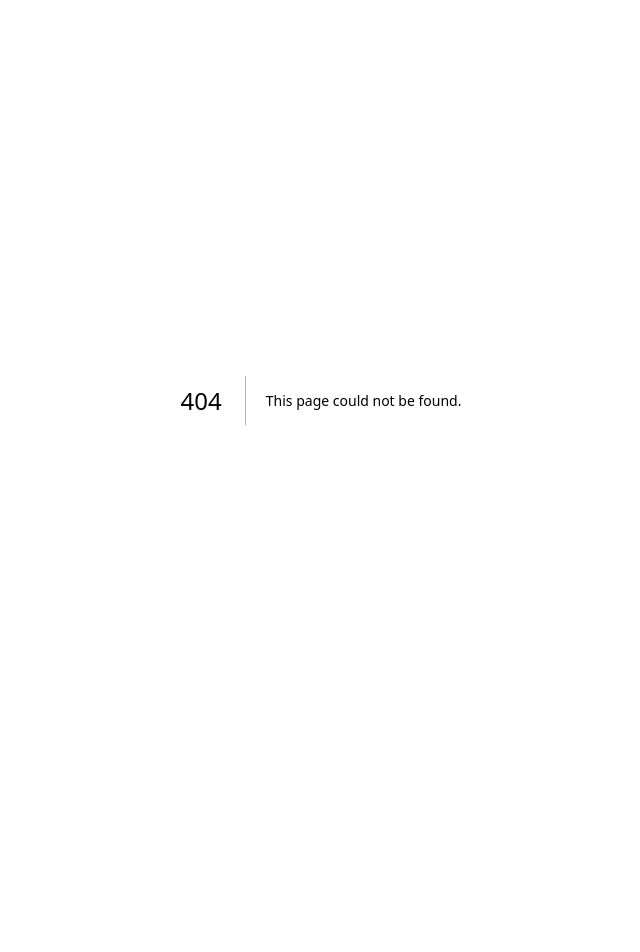
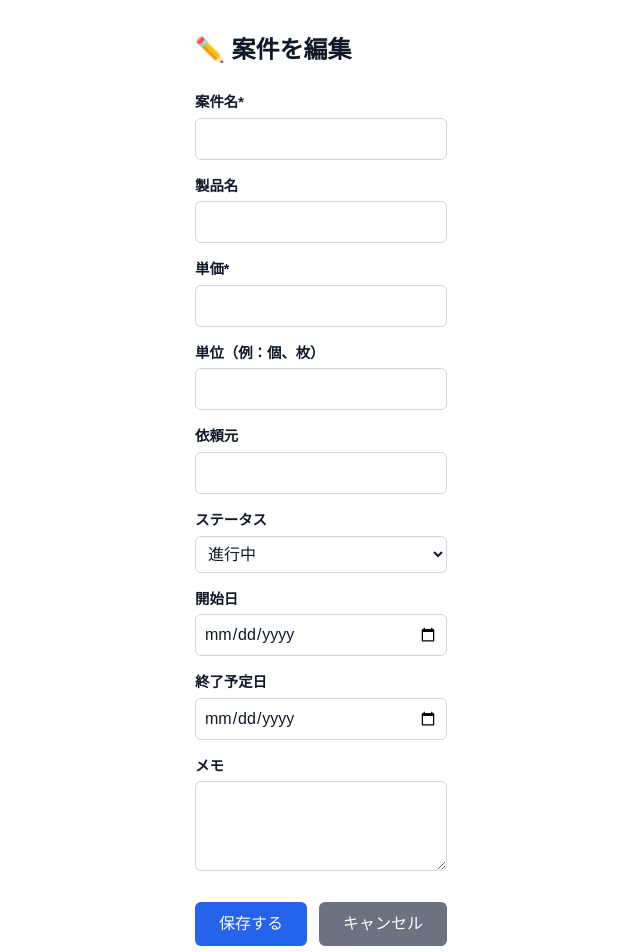
Before and after one commit to ryu07240724/naishoku-system, a Next.js app: page /projects/1/edit in a window 1280 px wide. Before the commit this address had no page. Shown: the top 952 px of the page, without its empty margins (319-959 px from the left). Before the commit the page ends 800 px from the top, so only its background shows below. Built offline with nearby package versions, Linux system fonts and the light colour scheme; no server answers; the database is empty.

Commit message:
案件編集画面作成

```diff
--- /dev/null
+++ b/app/projects/[id]/edit/page.tsx
@@ -0,0 +1,209 @@
+'use client'
+
+import { useEffect, useState } from 'react'
+import { useRouter, useParams } from 'next/navigation'
+import { supabase } from '@/utils/supabase'
+
+export default function EditProjectPage() {
+  const router = useRouter()
+  const { id } = useParams()
+  const [form, setForm] = useState({
+    name: '',
+    product_name: '',
+    unit_price: '',
+    unit: '',
+    client_name: '',
+    status: 'active',
+    start_date: '',
+    end_date: '',
+    note: '',
+  })
+  const [loading, setLoading] = useState(true)
+  const [saving, setSaving] = useState(false)
+  const [error, setError] = useState('')
+
+  useEffect(() => {
+    const fetchProject = async () => {
+      const { data, error } = await supabase
+        .from('projects')
+        .select('*')
+        .eq('id', id)
+        .single()
+      if (error || !data) { setLoading(false); return }
+      setForm({
+        name: data.name ?? '',
+        product_name: data.product_name ?? '',
+        unit_price: String(data.unit_price ?? ''),
+        unit: data.unit ?? '',
+        client_name: data.client_name ?? '',
+        status: data.status ?? 'active',
+        start_date: data.start_date ?? '',
+        end_date: data.end_date ?? '',
+        note: data.note ?? '',
+      })
+      setLoading(false)
+    }
+    fetchProject()
+  }, [id])
+
+  const handleChange = (e: React.ChangeEvent<HTMLInputElement | HTMLSelectElement | HTMLTextAreaElement>) => {
+    const { name, value } = e.target
+    setForm({ ...form, [name]: value })
+  }
+
+  const handleSubmit = async () => {
+    if (!form.name || !form.unit_price) {
+      setError('案件名・単価は必須です')
+      return
+    }
+    setSaving(true)
+    const { error } = await supabase
+      .from('projects')
+      .update({
+        name: form.name,
+        product_name: form.product_name,
+        unit_price: Number(form.unit_price),
+        unit: form.unit,
+        client_name: form.client_name,
+        status: form.status,
+        start_date: form.start_date || null,
+        end_date: form.end_date || null,
+        note: form.note,
+      })
+      .eq('id', id)
+    if (error) {
+      setError('更新に失敗しました: ' + error.message)
+      setSaving(false)
+      return
+    }
+    router.push(`/projects/${id}`)
+  }
+
+  if (loading) return <p style={{ padding: '2rem' }}>読み込み中...</p>
+
+  return (
+    <div style={{ padding: '2rem', fontFamily: 'sans-serif', maxWidth: '600px', margin: '0 auto', backgroundColor: 'white', minHeight: '100vh', color: '#111827' }}>
+      <h1 style={{ fontSize: '1.5rem', fontWeight: 'bold', marginBottom: '1.5rem' }}>✏️ 案件を編集</h1>
+
+      {error && <p style={{ color: 'red', marginBottom: '1rem' }}>{error}</p>}
+
+      <div style={{ marginBottom: '1rem' }}>
+        <label style={{ display: 'block', marginBottom: '0.25rem', fontWeight: 'bold', fontSize: '0.9rem' }}>案件名*</label>
+        <input
+          type="text"
+          name="name"
+          value={form.name}
+          onChange={handleChange}
+          style={{ width: '100%', padding: '0.5rem', border: '1px solid #d1d5db', borderRadius: '6px', fontSize: '1rem', color: '#111827' }}
+        />
+      </div>
+
+      <div style={{ marginBottom: '1rem' }}>
+        <label style={{ display: 'block', marginBottom: '0.25rem', fontWeight: 'bold', fontSize: '0.9rem' }}>製品名</label>
+        <input
+          type="text"
+          name="product_name"
+          value={form.product_name}
+          onChange={handleChange}
+          style={{ width: '100%', padding: '0.5rem', border: '1px solid #d1d5db', borderRadius: '6px', fontSize: '1rem', color: '#111827' }}
+        />
+      </div>
+
+      <div style={{ marginBottom: '1rem' }}>
+        <label style={{ display: 'block', marginBottom: '0.25rem', fontWeight: 'bold', fontSize: '0.9rem' }}>単価*</label>
+        <input
+          type="number"
+          name="unit_price"
+          value={form.unit_price}
+          onChange={handleChange}
+          style={{ width: '100%', padding: '0.5rem', border: '1px solid #d1d5db', borderRadius: '6px', fontSize: '1rem', color: '#111827' }}
+        />
+      </div>
+
+      <div style={{ marginBottom: '1rem' }}>
+        <label style={{ display: 'block', marginBottom: '0.25rem', fontWeight: 'bold', fontSize: '0.9rem' }}>単位（例：個、枚）</label>
+        <input
+          type="text"
+          name="unit"
+          value={form.unit}
+          onChange={handleChange}
+          style={{ width: '100%', padding: '0.5rem', border: '1px solid #d1d5db', borderRadius: '6px', fontSize: '1rem', color: '#111827' }}
+        />
+      </div>
+
+      <div style={{ marginBottom: '1rem' }}>
+        <label style={{ display: 'block', marginBottom: '0.25rem', fontWeight: 'bold', fontSize: '0.9rem' }}>依頼元</label>
+        <input
+          type="text"
+          name="client_name"
+          value={form.client_name}
+          onChange={handleChange}
+          style={{ width: '100%', padding: '0.5rem', border: '1px solid #d1d5db', borderRadius: '6px', fontSize: '1rem', color: '#111827' }}
+        />
+      </div>
+
+      <div style={{ marginBottom: '1rem' }}>
+        <label style={{ display: 'block', marginBottom: '0.25rem', fontWeight: 'bold', fontSize: '0.9rem' }}>ステータス</label>
+        <select
+          name="status"
+          value={form.status}
+          onChange={handleChange}
+          style={{ width: '100%', padding: '0.5rem', border: '1px solid #d1d5db', borderRadius: '6px', fontSize: '1rem', color: '#111827' }}
+        >
+          <option value="active">進行中</option>
+          <option value="completed">完了</option>
+          <option value="cancelled">キャンセル</option>
+        </select>
+      </div>
+
+      <div style={{ marginBottom: '1rem' }}>
+        <label style={{ display: 'block', marginBottom: '0.25rem', fontWeight: 'bold', fontSize: '0.9rem' }}>開始日</label>
+        <input
+          type="date"
+          name="start_date"
+          value={form.start_date}
+          onChange={handleChange}
+          style={{ width: '100%', padding: '0.5rem', border: '1px solid #d1d5db', borderRadius: '6px', fontSize: '1rem', color: '#111827' }}
+        />
+      </div>
+
+      <div style={{ marginBottom: '1rem' }}>
+        <label style={{ display: 'block', marginBottom: '0.25rem', fontWeight: 'bold', fontSize: '0.9rem' }}>終了予定日</label>
+        <input
+          type="date"
+          name="end_date"
+          value={form.end_date}
+          onChange={handleChange}
+          style={{ width: '100%', padding: '0.5rem', border: '1px solid #d1d5db', borderRadius: '6px', fontSize: '1rem', color: '#111827' }}
+        />
+      </div>
+
+      <div style={{ marginBottom: '1.5rem' }}>
+        <label style={{ display: 'block', marginBottom: '0.25rem', fontWeight: 'bold', fontSize: '0.9rem' }}>メモ</label>
+        <textarea
+          name="note"
+          value={form.note}
+          onChange={handleChange}
+          rows={3}
+          style={{ width: '100%', padding: '0.5rem', border: '1px solid #d1d5db', borderRadius: '6px', fontSize: '1rem', color: '#111827' }}
+        />
+      </div>
+
+      <div style={{ display: 'flex', gap: '0.75rem' }}>
+        <button
+          onClick={handleSubmit}
+          disabled={saving}
+          style={{ padding: '0.6rem 1.5rem', backgroundColor: '#2563eb', color: 'white', border: 'none', borderRadius: '6px', cursor: 'pointer', fontSize: '1rem' }}
+        >
+          {saving ? '保存中...' : '保存する'}
+        </button>
+        <button
+          onClick={() => router.push(`/projects/${id}`)}
+          style={{ padding: '0.6rem 1.5rem', backgroundColor: '#6b7280', color: 'white', border: 'none', borderRadius: '6px', cursor: 'pointer', fontSize: '1rem' }}
+        >
+          キャンセル
+        </button>
+      </div>
+    </div>
+  )
+}
```
